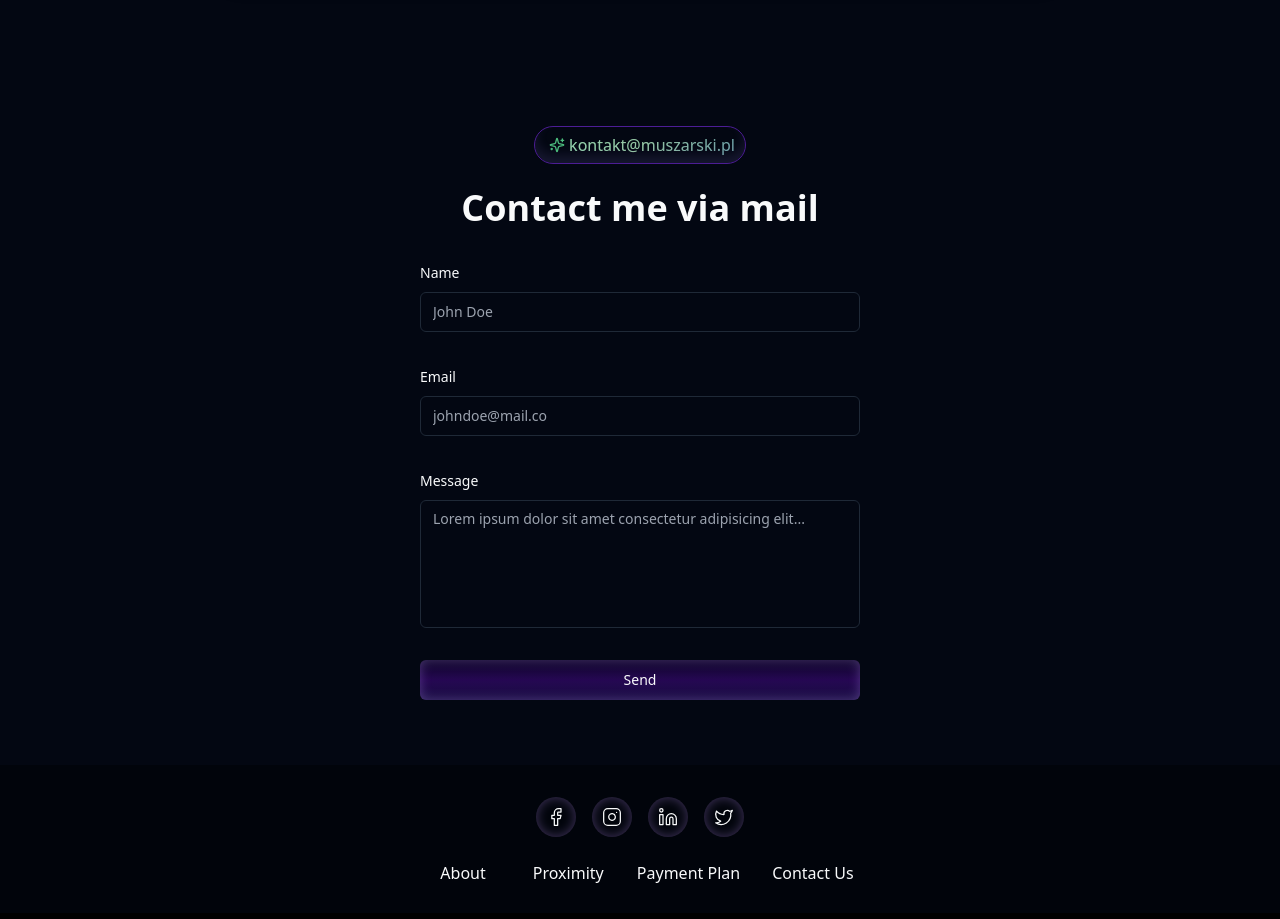
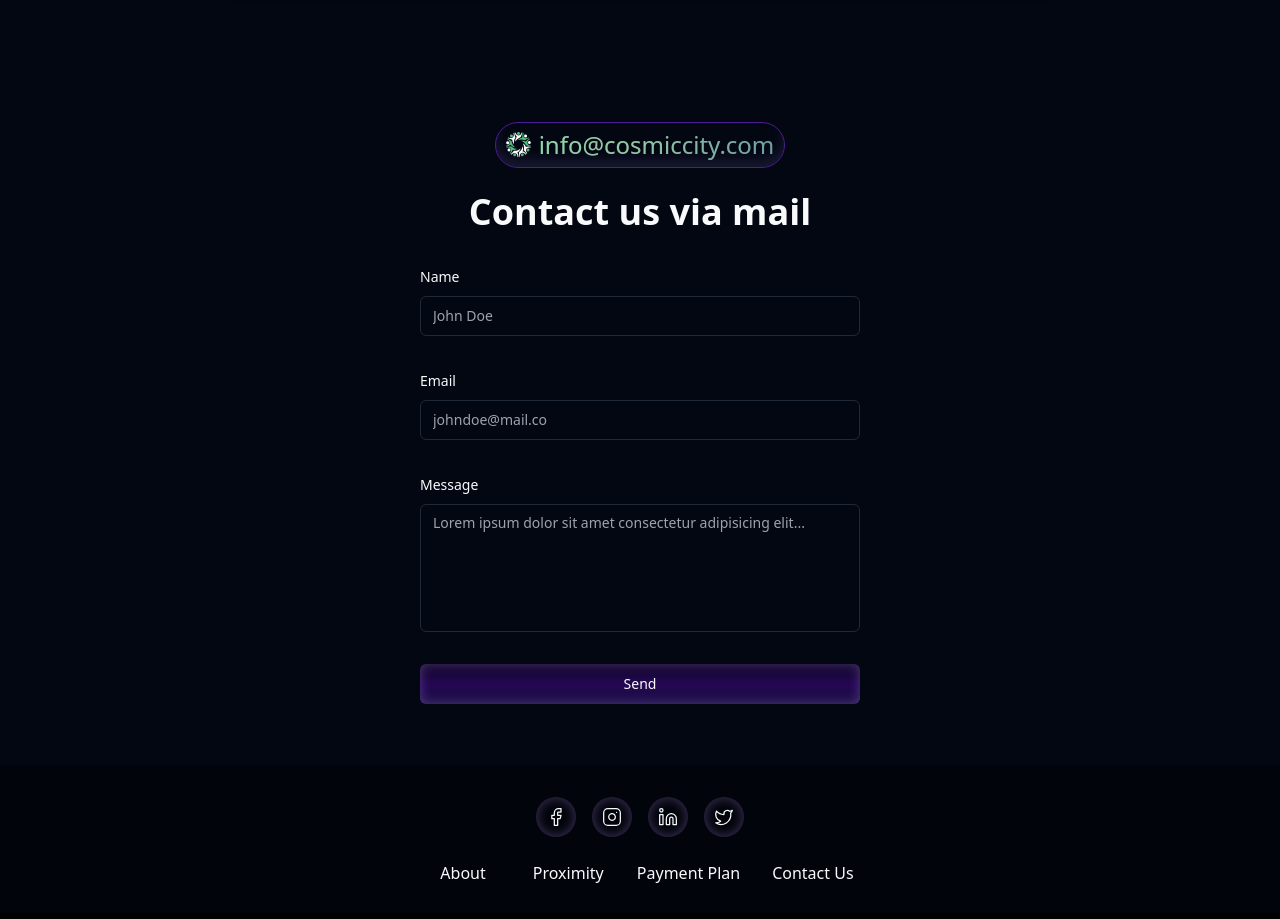
Before and after one commit to wahabsharif/cosmic-city, a Next.js app: page / in a window 1280 px wide. Shown: the part 2440-3359 px from the top of the page. Built offline with nearby package versions, Linux system fonts and the light colour scheme; no server answers.

Commit message:
Contact Section

```diff
--- a/components/pages/Contact.tsx
+++ b/components/pages/Contact.tsx
@@ -1,11 +1,10 @@
 import React from "react";
-import { Sparkles } from "lucide-react";
-
 import { fadeIn } from "@/lib/animations";
 import ContactIcon from "@/components/ContactIcon";
 import ContactForm from "@/components/ContactForm";
 import { MotionDiv } from "@/components/utils/Motion";
 import { Badge } from "@/components/ui";
+import CosmicIcon from "../CosmicIcon";
 
 function Contact() {
   return (
@@ -15,11 +14,11 @@ function Contact() {
     >
       <MotionDiv {...fadeIn(0.5)}>
         <Badge variant="outline">
-          <Sparkles className="py-1 text-[#4bbb7d]" />
-          kontakt@muszarski.pl
+          <CosmicIcon />
+          <span className="pl-2 text-2xl">info@cosmiccity.com</span>
         </Badge>
       </MotionDiv>
-      <h1 className="head-title pt-6">Contact me via mail</h1>
+      <h1 className="head-title pt-6">Contact us via mail</h1>
 
       <ContactIcon />
       <ContactForm />
```
